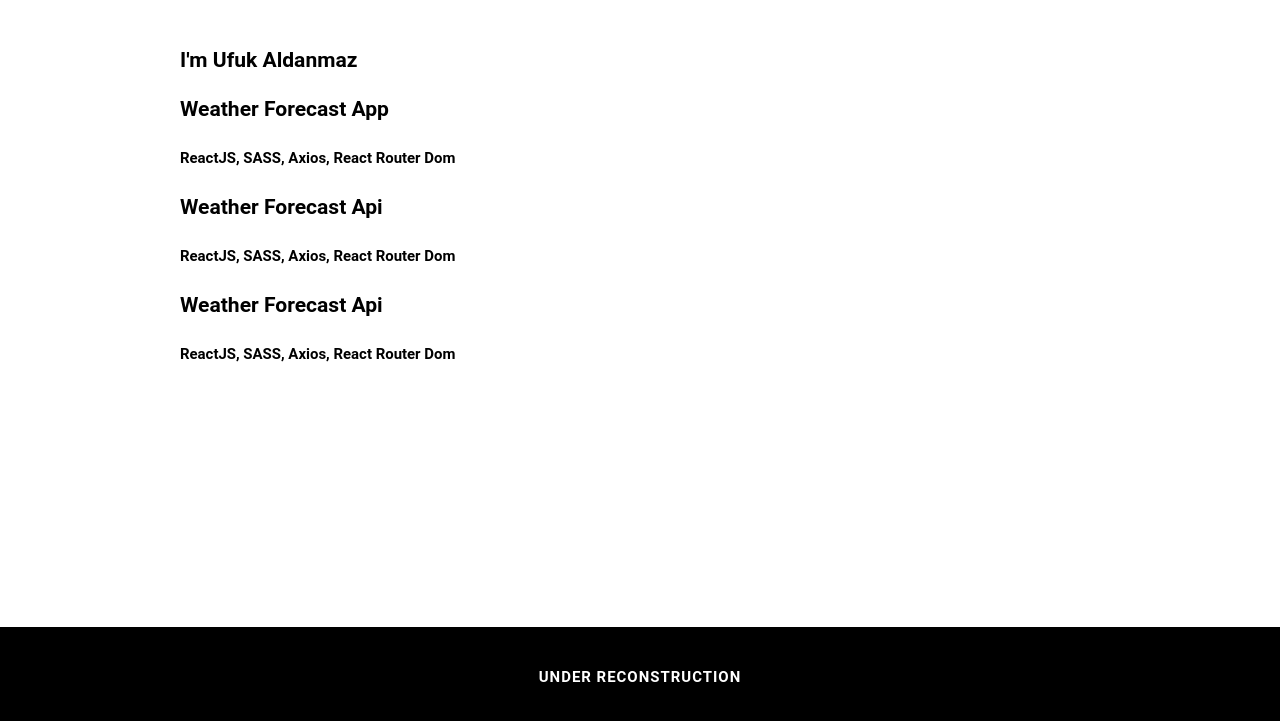
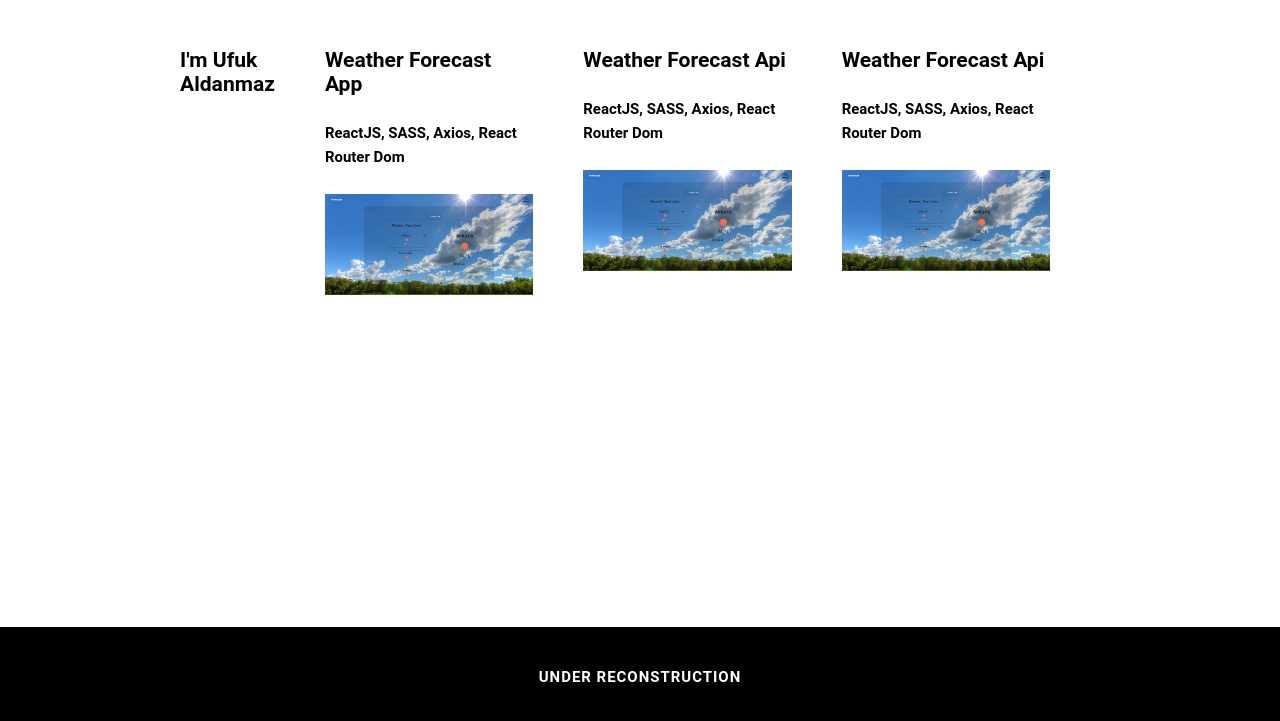
Before and after one commit to UfukAldanmaz/gatsby-portfolio, a Gatsby site: page /projects in a window 1280 px wide. Shown: the part 73-794 px from the top of the page. Built offline with nearby package versions, Linux system fonts and the light colour scheme; Gatsby itself is replaced by a stand-in of ours.

Commit message:
Update index.js

```diff
--- a/src/pages/projects/index.js
+++ b/src/pages/projects/index.js
@@ -1,24 +1,35 @@
 import React from 'react'
 import Layout from '../../components/layout'
-import { graphql } from 'gatsby';
+import { Link, graphql } from 'gatsby';
+import { GatsbyImage, getImage } from 'gatsby-plugin-image';
+import { styled } from 'styled-components';
+
+const StyledSection = styled.section`
+.container {
+    display: flex;
+    flex-direction: row;
+    gap: 50px;
+}
+`
 
 function Projects({ data }) {
 
     console.log("data", data);
+    const projects = data.allMarkdownRemark.nodes
 
-    const projects = data.allMarkdownRemark.nodes
     return (
         <Layout>
-            <div>
-
-                {projects.map(project => (
-                    <div>
-                        <h3>{project.frontmatter.title}</h3>
-                        <h5>{project.frontmatter.stack}</h5>
-                        <p>{project.frontmatter.description}</p>
-                    </div>
-                ))}
-            </div>
+            <StyledSection>
+                <div className="container">
+                    {projects.map(project => (
+                        <Link to={"/projects/" + project.frontmatter.slug} key={project.id}>
+                            <div >
+                                <h3>{project.frontmatter.title}</h3>
+                                <h5>{project.frontmatter.stack}</h5>
+                                <GatsbyImage image={getImage(project.frontmatter.thumb)} />
+                            </div></Link>
+                    ))}</div>
+            </StyledSection>
 
         </Layout>
     )
@@ -30,11 +41,16 @@ query ProjectsPage {
     allMarkdownRemark {
         nodes {
           frontmatter {
-            description
-            featuredImage
+            slug
             stack
             title
+            thumb {
+                childImageSharp {
+                    gatsbyImageData(layout: CONSTRAINED)
+                }
+              }
           }
+          id
         }
       }
   }
```
